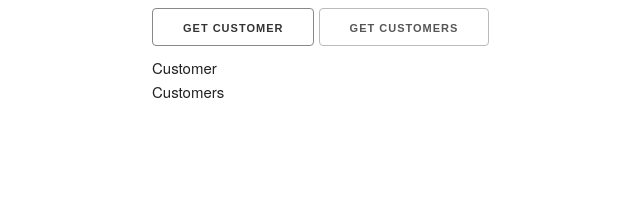
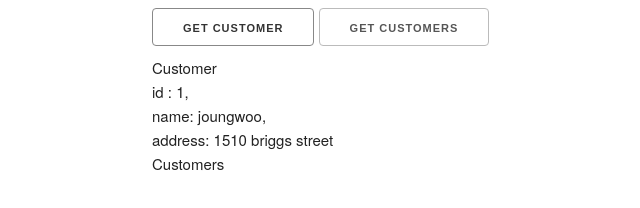
Before and after one commit to woobaik/js_fundamental, a plain HTML site: page Ajax_1/index.html in a window 1280 px wide. Both pictures are taken after a click on the button "GET CUSTOMER". Shown: the whole page, without its empty margins (8-648 px from the left). Drawn offline with nearby package versions, Linux system fonts and the light colour scheme.

Commit message:
Create customer function

```diff
--- a/Ajax_1/app.js
+++ b/Ajax_1/app.js
@@ -0,0 +1,28 @@
+const customerBtn = document.querySelector('#customer-btn');
+const customersBtn = document.querySelector('#customers-btn');
+
+
+customerBtn.addEventListener('click', function() {
+
+    const xhr = new XMLHttpRequest()
+    xhr.open('GET', 'customer.json', true)
+
+    xhr.onload = function() {
+        if( this.status == 200) {
+            console.log(this.responseText)
+            const container = document.querySelector('.container')
+            const customer = JSON.parse(this.responseText)
+            const customersList = document.querySelector('.customers-list')
+            const div = document.createElement('div')
+            div.innerHTML = `
+                id : ${customer.id}, <br>
+                name: ${customer.name}, <br>
+                address: ${customer.address}
+            `
+            container.insertBefore(div, customersList)
+            console.log(customersList)
+        }
+    }
+
+    xhr.send()
+})
--- /dev/null
+++ b/Ajax_1/customer.json
@@ -0,0 +1,5 @@
+{
+    "id": "1",
+    "name": "joungwoo",
+    "address": "1510 briggs street"
+}
--- a/Ajax_1/index.html
+++ b/Ajax_1/index.html
@@ -10,12 +10,12 @@
 </head>
 <body>
     <div class="container centered">
-        <button>Get Customer</button>
-        <button>Get Customers</button>
-        <div class="row">
+        <button id="customer-btn">Get Customer</button>
+        <button id="customers-btn">Get Customers</button>
+        <div class="row customer-list">
             Customer
         </div>
-        <div class="row">
+        <div class="row customers-list">
             Customers
         </div>
     </div>
```
